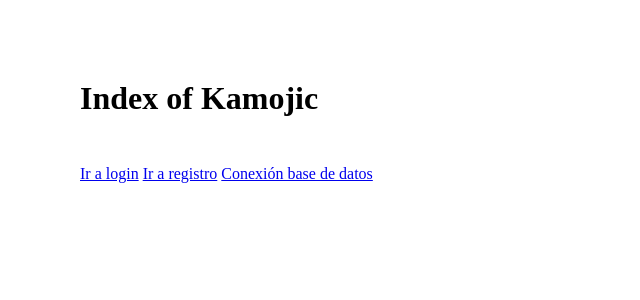
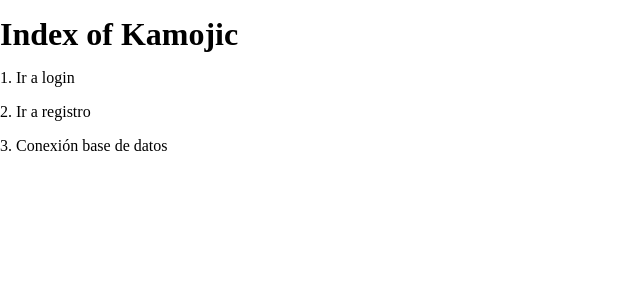
Before and after one commit to thebash1/kamojic-v2, a PHP site: page / in a window 1280 px wide. Shown: the top 300 px of the page, without its empty margins (0-640 px from the left). Run offline with PHP 8.4, Linux system fonts and the light colour scheme.

Commit message:
organizando el indice de sitios

```diff
--- a/index.php
+++ b/index.php
@@ -11,20 +11,28 @@
             box-sizing: border-box;
         }
         .container{
-            margin: 5rem 0 5rem 5rem;
+            margin: 1rem 1rem 0 0;
         }
-        h1{
-            text-align: start;
-            margin-bottom: 3rem;
+        ul{
+            list-style-type: none;
+        }
+        li{
+            margin: 1rem 0 1rem 0;
+        }
+        a{
+            color: black;
+            text-decoration: none;
         }
     </style>
 </head>
 <body>
     <div class="container">
         <h1>Index of Kamojic</h1>
-        <a href="./public/login.php">Ir a login</a>
-        <a href="./public/register.php">Ir a registro</a>
-        <a href="./config/database.php">Conexión base de datos</a>
+        <ul>
+            <li><a href="./public/login.php">1. Ir a login</a></li>
+            <li><a href="./public/register.php">2. Ir a registro</a></li>
+            <li><a href="./config/database.php">3. Conexión base de datos</a></li>
+        </ul>
     </div>
 </body>
 </html>
```
